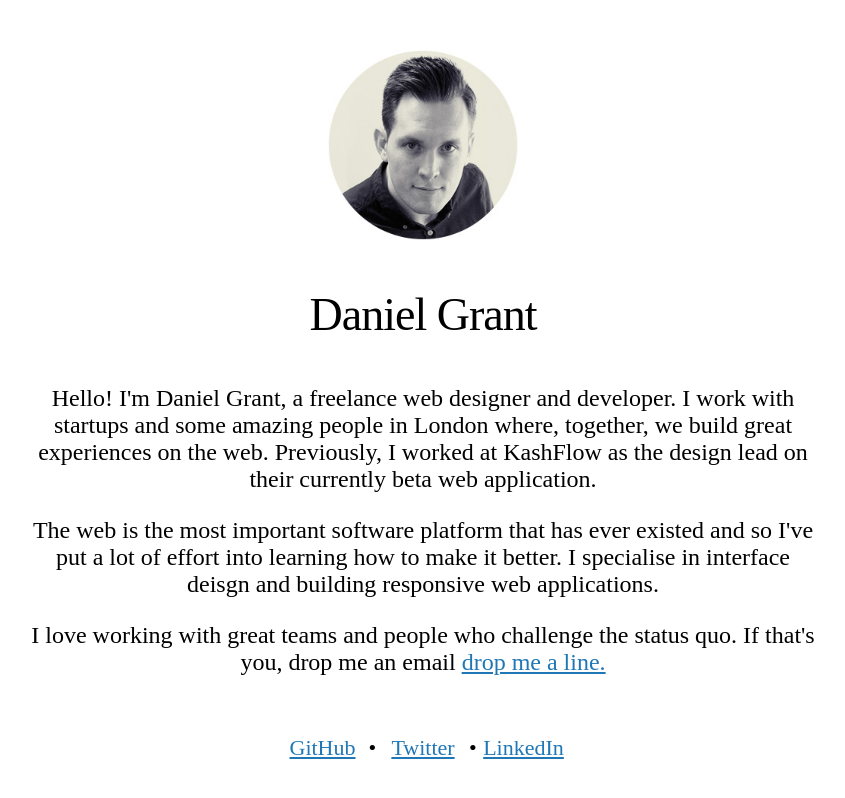
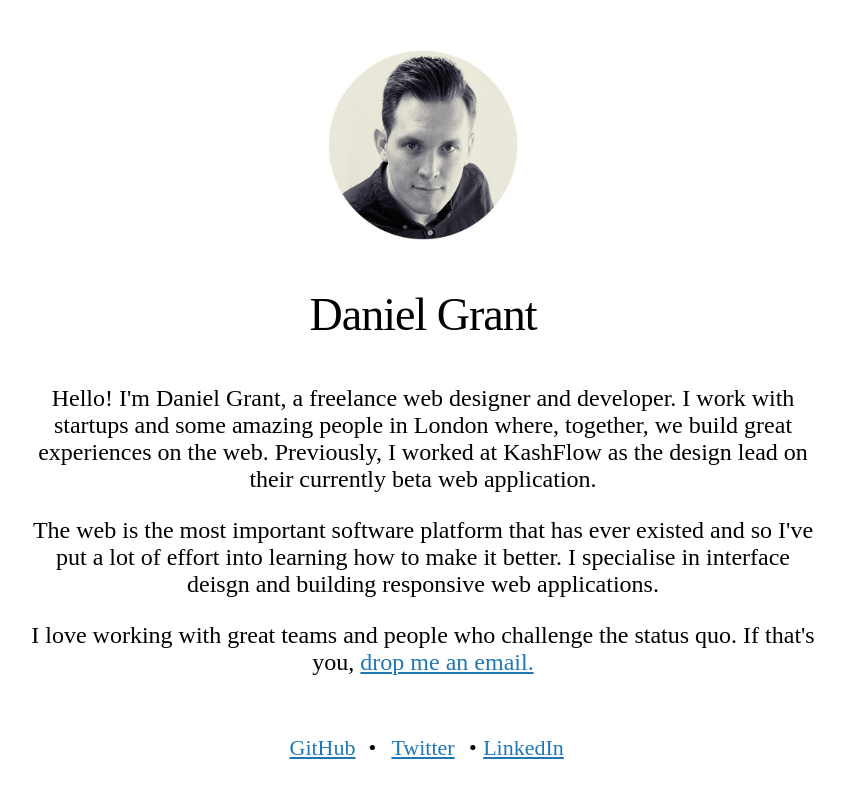
Before and after one commit to djgrant/djgrant.github.io, a Jekyll site: the page built from index.html, in a window 1280 px wide. Shown: the top 798 px of the page, without its empty margins (217-1062 px from the left). Built offline with Jekyll 4.4.1, drawn with Linux system fonts in a browser that asks for light colours; Markdown is read by kramdown in place of the engine named in the settings.

Commit message:
Update index.html

```diff
--- a/index.html
+++ b/index.html
@@ -8,7 +8,7 @@ title: Daniel Grant
 <div class="bio">
   <p>Hello! I'm Daniel Grant, a freelance web designer and developer. I work with startups and some amazing people in London where, together, we build great experiences on the web. Previously, I worked at KashFlow as the design lead on their currently beta web application.</p>
   <p>The web is the most important software platform that has ever existed and so I've put a lot of effort into learning how to make it better. I specialise in interface deisgn and building responsive web applications.</p>
-  <p>I love working with great teams and people who challenge the status quo. If that's you, drop me an email <a href="&#x6d;&#97;&#105;&#108;&#x74;&#x6f;&#x3a;&#104;&#101;&#108;&#x6c;&#x6f;&#x40;&#x64;&#97;&#x6e;&#x69;&#x65;&#x6c;&#103;&#114;&#97;&#x6e;&#116;&#x2e;&#x69;&#x6d;">drop me a line.</a></p>
+  <p>I love working with great teams and people who challenge the status quo. If that's you, <a href="&#x6d;&#97;&#105;&#108;&#x74;&#x6f;&#x3a;&#104;&#101;&#108;&#x6c;&#x6f;&#x40;&#x64;&#97;&#x6e;&#x69;&#x65;&#x6c;&#103;&#114;&#97;&#x6e;&#116;&#x2e;&#x69;&#x6d;">drop me an email.</a></p>
 </div>
 <div class="socialLinks">
   <ul>
```
